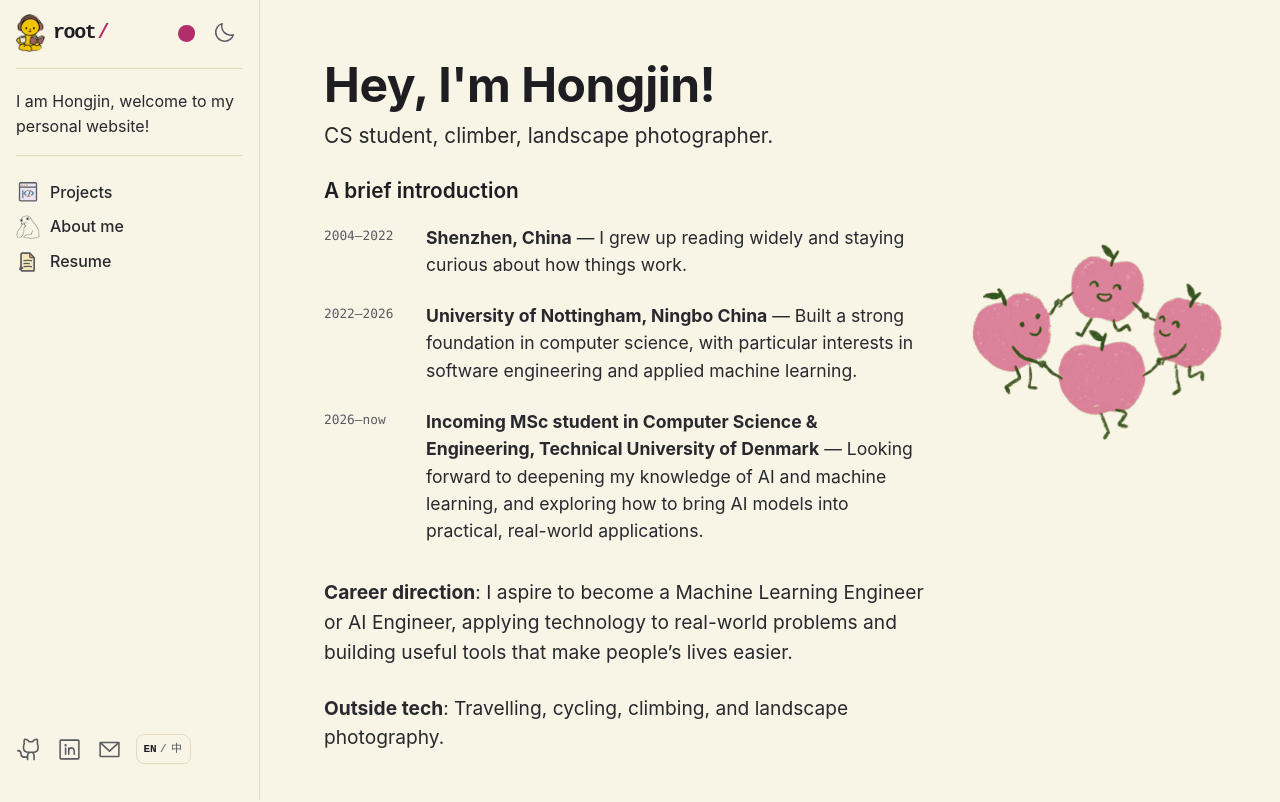
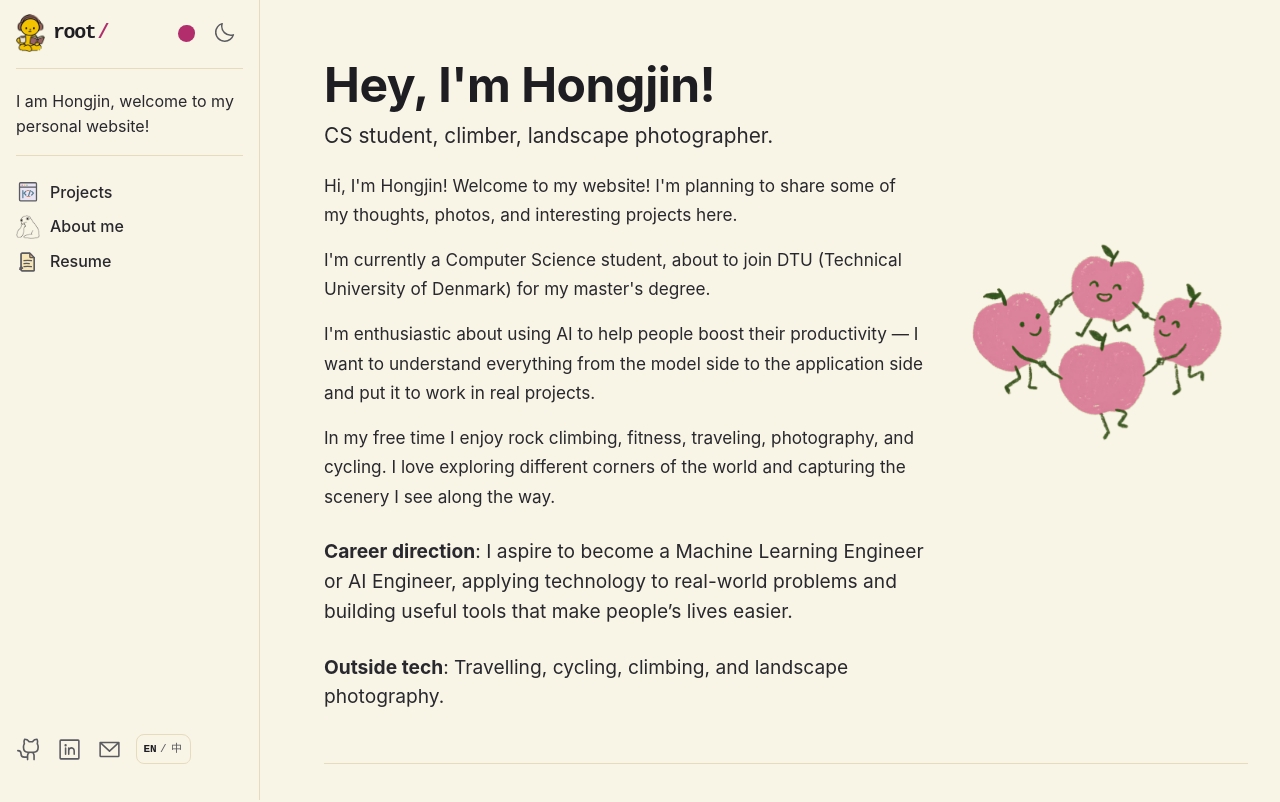
Before and after one commit to Hongjin-Lin/portfolio-site, a React (Vite) app: page / in a window 1280 px wide. Shown: the top 802 px of the page. Built offline with nearby package versions, Linux system fonts and the light colour scheme; a small style sheet from the web is missing; a web font is replaced by a local one.

Commit message:
Home: replace timeline with 4-paragraph personal intro (same copy as About page)

```diff
--- a/src/App.jsx
+++ b/src/App.jsx
@@ -71,12 +71,11 @@ const COPY = {
     projects: "Projects", fitness: "Fitness", about: "About me", resume: "Resume",
     introAria: "Introduction", greeting: "Hey, I'm Hongjin!",
     lead: "CS student, climber, landscape photographer.",
-    introHeading: "A brief introduction", close: "CLOSE ↑", details: "DETAILS ↓",
-    timeline: [
-      { year: "2004–2022", title: "Shenzhen, China", text: " — I grew up reading widely and staying curious about how things work." },
-      { year: "2022–2026", title: "University of Nottingham, Ningbo China", text: " — Built a strong foundation in computer science, with particular interests in software engineering and applied machine learning." },
-      { year: "2026–now", title: "Incoming MSc student in Computer Science & Engineering, Technical University of Denmark", text: " — Looking forward to deepening my knowledge of AI and machine learning, and exploring how to bring AI models into practical, real-world applications." },
-    ],
+    bio1: "Hi, I'm Hongjin! Welcome to my website! I'm planning to share some of my thoughts, photos, and interesting projects here.",
+    bio2: "I'm currently a Computer Science student, about to join DTU (Technical University of Denmark) for my master's degree.",
+    bio3: "I'm enthusiastic about using AI to help people boost their productivity — I want to understand everything from the model side to the application side and put it to work in real projects.",
+    bio4: "In my free time I enjoy rock climbing, fitness, traveling, photography, and cycling. I love exploring different corners of the world and capturing the scenery I see along the way.",
+    close: "CLOSE ↑", details: "DETAILS ↓",
     career: "Career direction", careerText: ": I aspire to become a Machine Learning Engineer or AI Engineer, applying technology to real-world problems and building useful tools that make people’s lives easier.",
     outside: "Outside tech", outsideText: ": Travelling, cycling, climbing, and landscape photography.",
     appleAlt: "Four green apples holding hands and dancing together",
@@ -86,12 +85,11 @@ const COPY = {
     projects: "项目", fitness: "健身", about: "个人介绍", resume: "简历",
     introAria: "个人介绍", greeting: "Hey, I'm Hongjin!",
     lead: "计算机专业学生、攀岩爱好者、摄影爱好者。",
-    introHeading: "时间线", close: "收起 ↑", details: "查看详情 ↓",
-    timeline: [
-      { year: "2004–2022", title: "深圳", text: " — 小时候的我对各种各样的书感兴趣，在知乎上看到" },
-      { year: "2022–2026", title: "宁波诺丁汉大学", text: " — 这四年里，我打下了扎实的计算机科学基础，并对用AI推动现实世界的变化产生兴趣。我探索了世界上很多不同的地方，也对自己想要什么变得更加清晰。" },
-      { year: "2026–现在", title: "即将入学丹麦科技大学计算机科学与工程硕士项目", text: " — 希望进一步深入学习人工智能与机器学习，并探索如何将 AI 模型应用于真实场景。" },
-    ],
+    bio1: "你好，我是泓进！欢迎来到我的网站！我打算在这里分享一些我的想法、照片和有趣的项目。",
+    bio2: "我目前是一名计算机科学专业的学生，即将前往丹麦技术大学（DTU）攻读硕士学位。",
+    bio3: "我对用 AI 帮助人们提升效率充满热情——我希望掌握从模型端到应用端的知识，并把它们应用到实际工作中。",
+    bio4: "闲暇时我喜欢攀岩、健身、旅行、摄影和骑自行车。我喜欢探索世界上不同的角落，并记录下所见的风景。",
+    close: "收起 ↑", details: "查看详情 ↓",
     career: "职业方向", careerText: "：我希望未来成为机器学习工程师或 AI 工程师，用技术解决实际问题，打造实用工具，让人们的生活更轻松。",
     outside: "工作之外", outsideText: "：旅行、骑行、攀岩和风光摄影。",
     appleAlt: "四只牵手跳舞的青苹果",
@@ -318,15 +316,12 @@ export function App() {
           <div className="tn-col" id="about">
           <h1>{copy.greeting}</h1>
           <p className="tn-lead">{copy.lead}</p>
-          <h2>{copy.introHeading}</h2>
-          <ul className="tn-timeline">
-            {copy.timeline.map((item) => (
-              <li key={item.year}>
-                <span className="tn-yr">{item.year}</span>
-                <span><b>{item.title}</b>{item.text}{item.link && <a href={item.href || "#"}>{item.link}</a>}{item.tail}</span>
-              </li>
-            ))}
-          </ul>
+          <div className="tn-bio">
+            <p>{copy.bio1}</p>
+            <p>{copy.bio2}</p>
+            <p>{copy.bio3}</p>
+            <p>{copy.bio4}</p>
+          </div>
           <p className="tn-also"><b>{copy.career}</b>{copy.careerText}</p>
           <p className="tn-also"><b>{copy.outside}</b>{copy.outsideText}</p>
           </div>
--- a/src/styles.css
+++ b/src/styles.css
@@ -213,3 +213,8 @@ html[data-tn-dark="1"] .tn-proj:hover, html[data-tn-dark="1"] .tn-proj.open { ba
 .tn-proj .thumb { cursor: zoom-in; }
 .tn-lightbox { position: fixed; inset: 0; z-index: 100; display: flex; align-items: center; justify-content: center; padding: 4vmin; background: rgba(20, 20, 24, .82); backdrop-filter: blur(3px); cursor: zoom-out; }
 .tn-lightbox img { max-width: min(1400px, 94vw); max-height: 88vh; border-radius: 10px; box-shadow: 0 30px 90px rgba(0, 0, 0, .5); }
+
+/* Home bio paragraphs (same copy as About intro) */
+.tn-bio { margin-top: 22px; }
+.tn-bio p { margin: 0 0 15px; max-width: 620px; font-size: 17.2px; line-height: 1.72; }
+.tn-bio p:last-child { margin-bottom: 0; }
```
